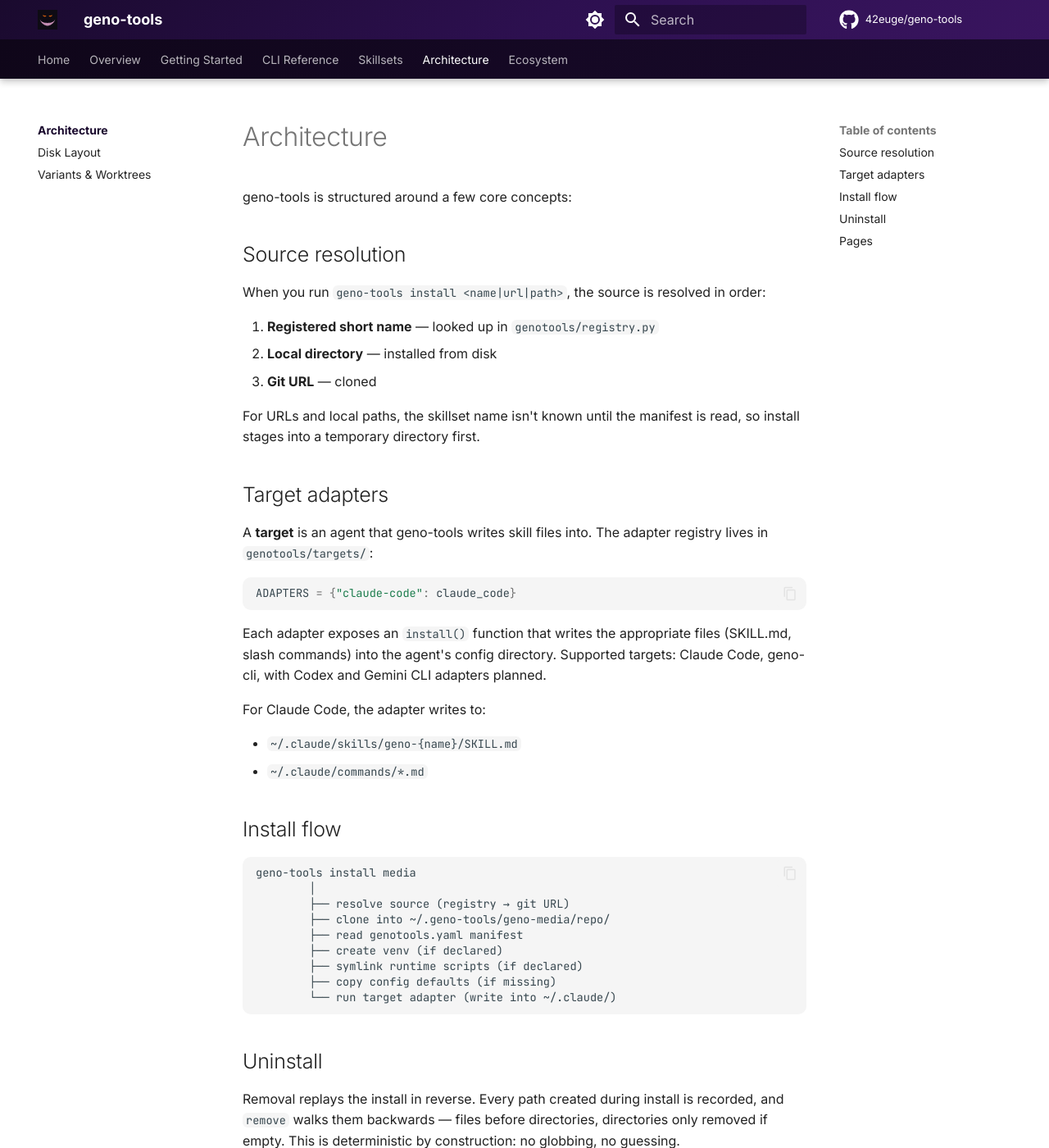
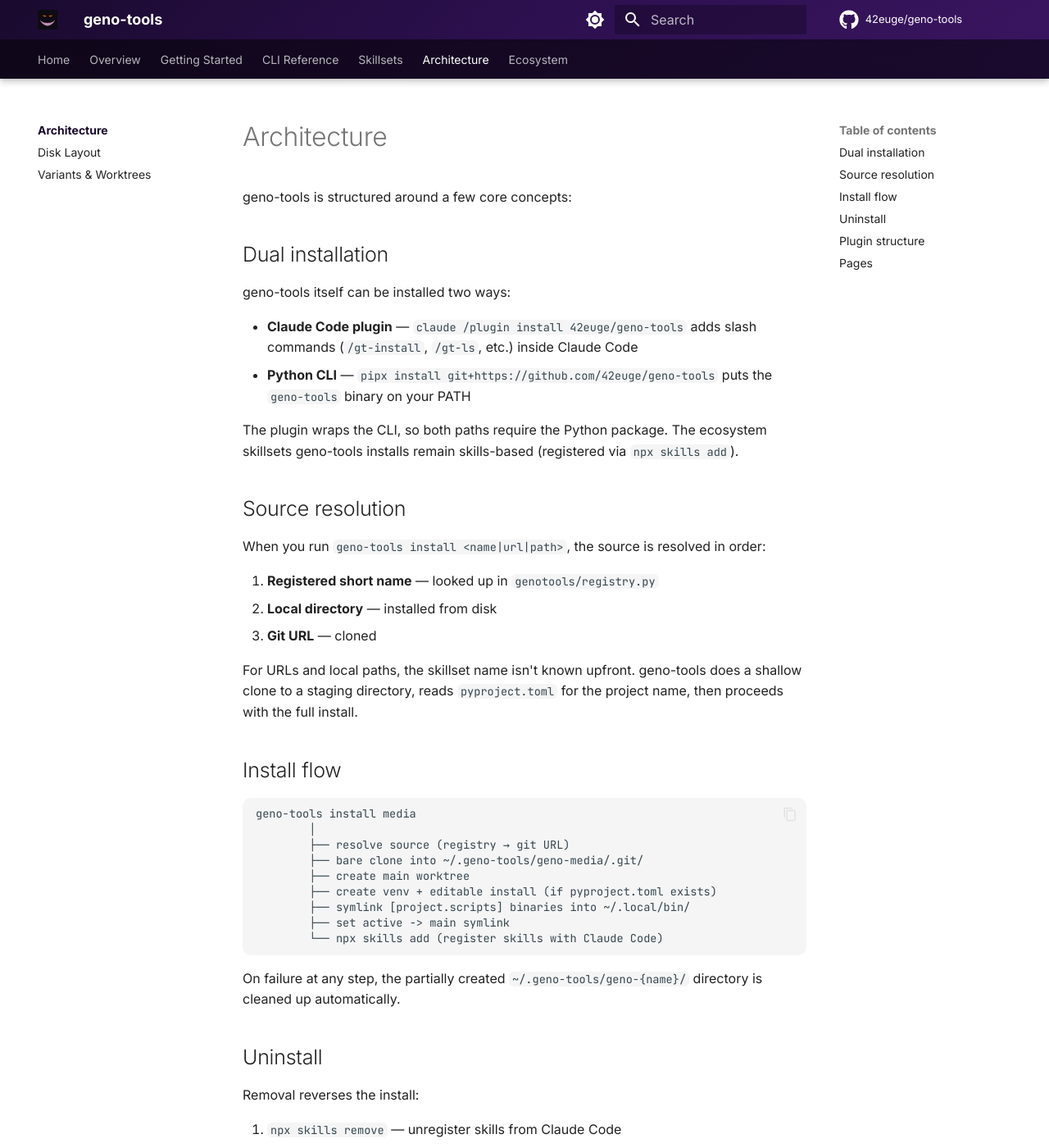
Before and after one commit to 42euge/geno-tools, an MkDocs documentation site: the page built from docs/architecture/index.md, in a window 1280 px wide and 1400 px high. Shown: the whole window at 82% size. Built offline with MkDocs 1.6.1 and Material for MkDocs 9.7.7, drawn with Linux system fonts in a browser that asks for light colours; comment, search, counter and statistics services are not loaded; some of the changed text lies outside the part shown.

Commit message:
Update docs for dual install: Claude Code plugin + pip CLI
- Getting started: add plugin install path alongside pipx
- Overview: tabbed quick-taste for plugin vs CLI workflows
- CLI reference: note slash command equivalents for core commands
- Architecture: rewrite install flow to match current implementation
- CLAUDE.md: reflect plugin structure, implemented vs stub commands
- Skillsets/creating: clarify skillsets vs plugin distinction

Co-Authored-By: Claude Opus 4.6 (1M context) <noreply@anthropic.com>

````diff
--- a/docs/architecture/index.md
+++ b/docs/architecture/index.md
@@ -1,6 +1,15 @@
 # Architecture
 
 geno-tools is structured around a few core concepts:
+
+## Dual installation
+
+geno-tools itself can be installed two ways:
+
+- **Claude Code plugin** — `claude /plugin install 42euge/geno-tools` adds slash commands (`/gt-install`, `/gt-ls`, etc.) inside Claude Code
+- **Python CLI** — `pipx install git+https://github.com/42euge/geno-tools` puts the `geno-tools` binary on your PATH
+
+The plugin wraps the CLI, so both paths require the Python package. The ecosystem skillsets geno-tools installs remain skills-based (registered via `npx skills add`).
 
 ## Source resolution
 
@@ -10,22 +19,7 @@ When you run `geno-tools install <name|url|path>`, the source is resolved in ord
 2. **Local directory** — installed from disk
 3. **Git URL** — cloned
 
-For URLs and local paths, the skillset name isn't known until the manifest is read, so install stages into a temporary directory first.
-
-## Target adapters
-
-A **target** is an agent that geno-tools writes skill files into. The adapter registry lives in `genotools/targets/`:
-
-```python
-ADAPTERS = {"claude-code": claude_code}
-```
-
-Each adapter exposes an `install()` function that writes the appropriate files (SKILL.md, slash commands) into the agent's config directory. Supported targets: Claude Code, geno-cli, with Codex and Gemini CLI adapters planned.
-
-For Claude Code, the adapter writes to:
-
-- `~/.claude/skills/geno-{name}/SKILL.md`
-- `~/.claude/commands/*.md`
+For URLs and local paths, the skillset name isn't known upfront. geno-tools does a shallow clone to a staging directory, reads `pyproject.toml` for the project name, then proceeds with the full install.
 
 ## Install flow
 
@@ -33,17 +27,44 @@ For Claude Code, the adapter writes to:
 geno-tools install media
         │
         ├── resolve source (registry → git URL)
-        ├── clone into ~/.geno-tools/geno-media/repo/
-        ├── read genotools.yaml manifest
-        ├── create venv (if declared)
-        ├── symlink runtime scripts (if declared)
-        ├── copy config defaults (if missing)
-        └── run target adapter (write into ~/.claude/)
+        ├── bare clone into ~/.geno-tools/geno-media/.git/
+        ├── create main worktree
+        ├── create venv + editable install (if pyproject.toml exists)
+        ├── symlink [project.scripts] binaries into ~/.local/bin/
+        ├── set active -> main symlink
+        └── npx skills add (register skills with Claude Code)
 ```
+
+On failure at any step, the partially created `~/.geno-tools/geno-{name}/` directory is cleaned up automatically.
 
 ## Uninstall
 
-Removal replays the install in reverse. Every path created during install is recorded, and `remove` walks them backwards — files before directories, directories only removed if empty. This is deterministic by construction: no globbing, no guessing.
+Removal reverses the install:
+
+1. `npx skills remove` — unregister skills from Claude Code
+2. Remove `~/.local/bin/` symlinks that point into this skillset's venv
+3. Delete `~/.geno-tools/geno-{name}/` (or preserve venvs/worktrees with `--keep-data`)
+
+## Plugin structure
+
+The geno-tools repo ships both a Python package and a Claude Code plugin:
+
+```
+geno-tools/
+├── .claude-plugin/plugin.json   # Claude Code plugin manifest
+├── skills/geno-tools/SKILL.md   # umbrella skill describing the meta-CLI
+├── commands/                    # slash commands wrapping the CLI
+│   ├── gt-install.md
+│   ├── gt-remove.md
+│   ├── gt-ls.md
+│   └── gt-update.md
+├── genotools/                   # Python CLI package
+│   ├── cli.py
+│   ├── commands.py
+│   ├── paths.py
+│   └── registry.py
+└── pyproject.toml               # pip/pipx entry point
+```
 
 ## Pages
 
--- a/docs/ecosystem.md
+++ b/docs/ecosystem.md
@@ -8,7 +8,7 @@ The geno-\* ecosystem is a collection of repos that extend AI coding agents with
 
 | Repo | Description |
 |------|-------------|
-| [geno-tools](https://github.com/42euge/geno-tools) | Meta-CLI — install, update, variant-manage skillsets |
+| [geno-tools](https://github.com/42euge/geno-tools) | Meta-CLI and Claude Code plugin — install, update, variant-manage skillsets |
 | [geno-agents](https://github.com/42euge/geno-agents) | Multi-agent coordination, registration, autonomous loops |
 | [geno-msg](https://github.com/42euge/geno-msg) | Inter-agent messaging |
 | [geno-notes](https://github.com/42euge/geno-notes) | Project journal, task management, timestamped notes |
````
Also changed, not shown: CLAUDE.md (added, +113 -0 lines), docs/cli-reference.md (+6 -4 lines), docs/docs-home.md (+25 -10 lines), docs/getting-started.md (+18 -2 lines), docs/skillsets/creating.md (+3 -0 lines).
